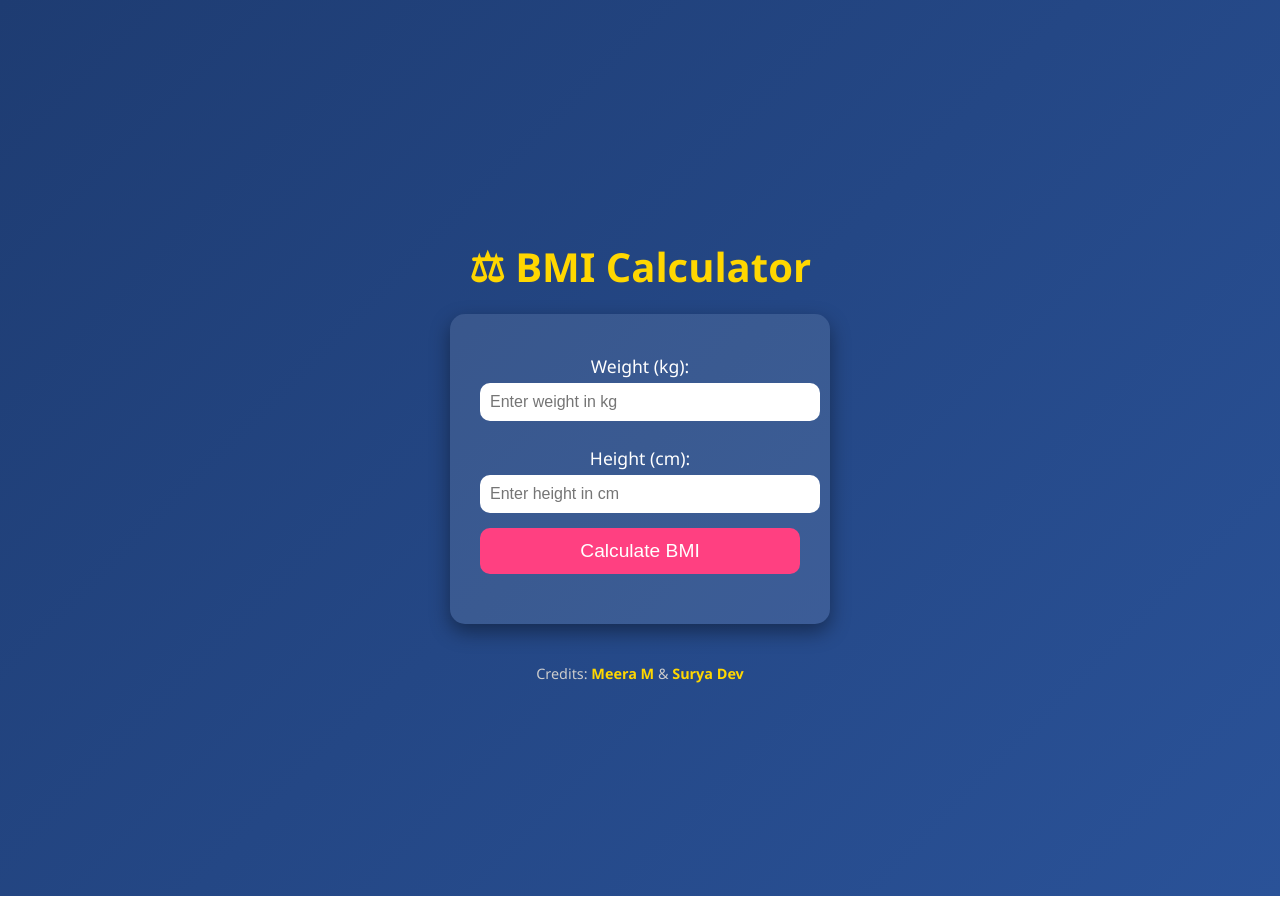
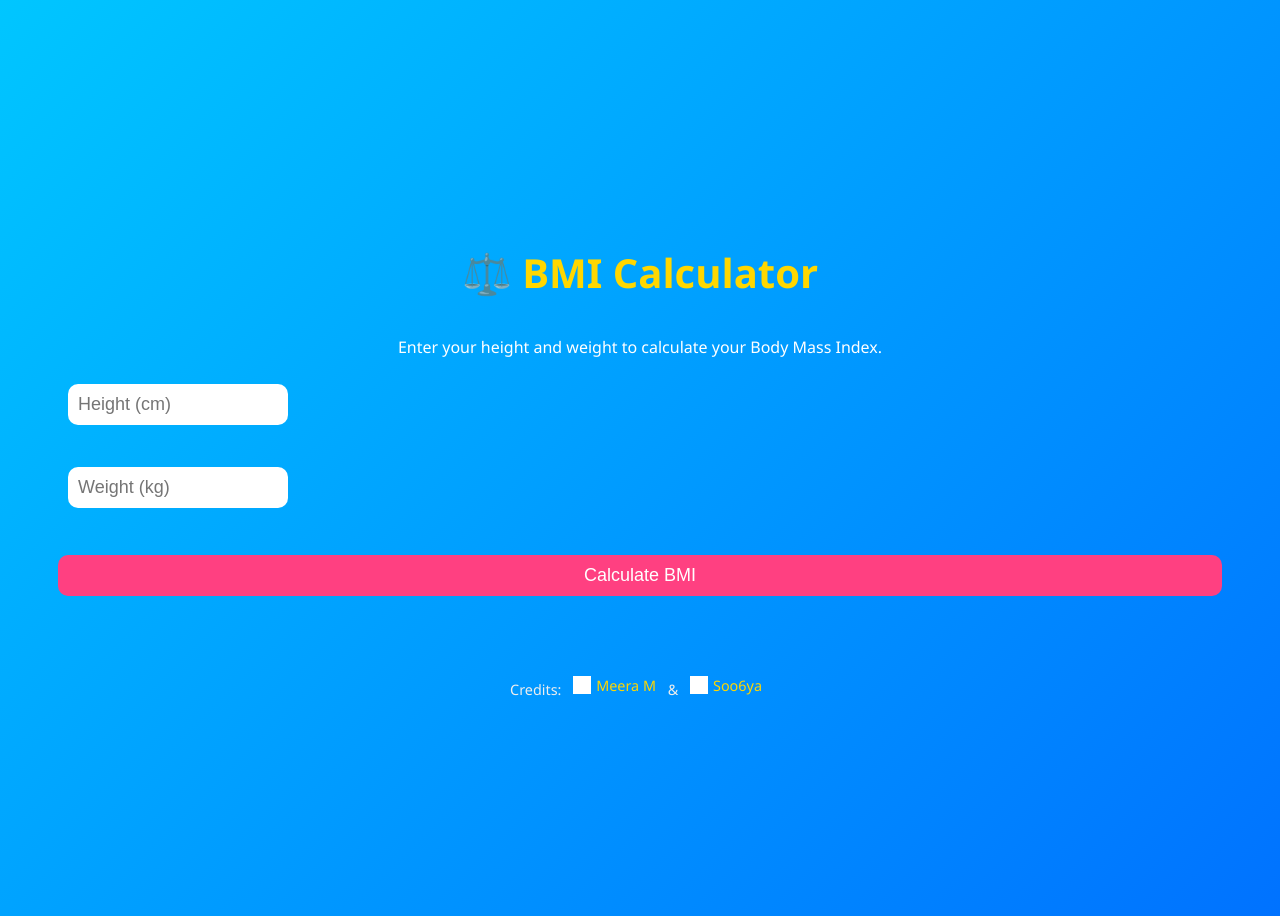
Before and after one commit to soo6ya/Body_Mass_calc, a plain HTML site: page main.html in a window 1280 px wide. Drawn offline with Linux system fonts and the light colour scheme; grey boxes are pictures that could not be loaded.

Commit message:
Update main.html

```diff
--- a/main.html
+++ b/main.html
@@ -3,85 +3,73 @@
 <head>
   <meta charset="UTF-8" />
   <meta name="viewport" content="width=device-width, initial-scale=1.0"/>
-  <title>⚖ BMI Calculator</title>
+  <title>⚖️ BMI Calculator</title>
   <style>
     body {
       font-family: 'Segoe UI', sans-serif;
-      background: linear-gradient(135deg, #1e3c72, #2a5298);
+      background: linear-gradient(135deg, #00c6ff, #0072ff);
       color: #fff;
       text-align: center;
-      padding: 40px;
+      padding: 50px;
       min-height: 100vh;
       display: flex;
       flex-direction: column;
       justify-content: center;
-      align-items: center;
     }
 
     h1 {
       font-size: 2.5rem;
+      color: #ffd700;
       margin-bottom: 20px;
-      color: #ffd700;
-    }
-
-    .card {
-      background: rgba(255, 255, 255, 0.1);
-      padding: 30px;
-      border-radius: 15px;
-      box-shadow: 0 8px 20px rgba(0, 0, 0, 0.4);
-      width: 320px;
-      animation: fadeIn 1s ease-in-out;
-    }
-
-    label {
-      display: block;
-      margin: 10px 0 5px;
-      font-size: 1.1rem;
     }
 
     input {
-      width: 100%;
       padding: 10px;
+      width: 200px;
+      font-size: 18px;
       border: none;
       border-radius: 10px;
+      margin: 10px;
       outline: none;
-      font-size: 1rem;
-      margin-bottom: 15px;
     }
 
     button {
-      padding: 12px;
-      width: 100%;
-      font-size: 1.2rem;
+      padding: 10px 25px;
+      font-size: 18px;
+      background-color: #ff4081;
+      color: white;
       border: none;
       border-radius: 10px;
-      background: #ff4081;
-      color: #fff;
       cursor: pointer;
-      transition: 0.3s;
+      margin-top: 15px;
+      transition: background 0.3s, transform 0.2s;
     }
 
     button:hover {
-      background: #e91e63;
+      background-color: #e91e63;
       transform: scale(1.05);
     }
 
     #result {
-      margin-top: 20px;
-      font-size: 1.3rem;
+      margin-top: 30px;
+      font-size: 1.4rem;
       font-weight: bold;
+      color: #fff;
     }
 
     footer {
-      margin-top: 40px;
+      margin-top: 50px;
       font-size: 0.9rem;
-      color: #ccc;
+      color: #eee;
     }
 
     footer a {
       color: #ffd700;
       text-decoration: none;
-      font-weight: bold;
+      margin: 0 8px;
+      display: inline-flex;
+      align-items: center;
+      gap: 5px;
       transition: color 0.3s;
     }
 
@@ -89,63 +77,59 @@
       color: #ff4081;
     }
 
-    @keyframes fadeIn {
-      from { opacity: 0; transform: translateY(20px); }
-      to { opacity: 1; transform: translateY(0); }
+    .insta-icon {
+      width: 18px;
+      height: 18px;
+      filter: brightness(0) invert(1);
     }
   </style>
 </head>
 <body>
 
-  <h1>⚖ BMI Calculator</h1>
+  <h1>⚖️ BMI Calculator</h1>
+  <p>Enter your height and weight to calculate your Body Mass Index.</p>
 
-  <div class="card">
-    <label for="weight">Weight (kg):</label>
-    <input type="number" id="weight" placeholder="Enter weight in kg">
+  <input type="number" id="height" placeholder="Height (cm)" />
+  <br>
+  <input type="number" id="weight" placeholder="Weight (kg)" />
+  <br>
+  <button onclick="calculateBMI()">Calculate BMI</button>
 
-    <label for="height">Height (cm):</label>
-    <input type="number" id="height" placeholder="Enter height in cm">
-
-    <button onclick="calculateBMI()">Calculate BMI</button>
-    <div id="result"></div>
-  </div>
+  <div id="result"></div>
 
   <footer>
     Credits:
-    <a href="https://www.instagram.com/me.eraa.m" target="_blank">Meera M</a> &
-    <a href="https://www.instagram.com/soo6ya_" target="_blank">Surya Dev</a>
+    <a href="https://instagram.com/me.eraa.m" target="_blank">
+      <img src="https://upload.wikimedia.org/wikipedia/commons/a/a5/Instagram_icon.png" class="insta-icon"> Meera M
+    </a>
+    &
+    <a href="https://instagram.com/soo6ya_" target="_blank">
+      <img src="https://upload.wikimedia.org/wikipedia/commons/a/a5/Instagram_icon.png" class="insta-icon"> Soo6ya
+    </a>
   </footer>
 
   <script>
     function calculateBMI() {
+      const height = parseFloat(document.getElementById("height").value) / 100;
       const weight = parseFloat(document.getElementById("weight").value);
-      const height = parseFloat(document.getElementById("height").value) / 100; // convert cm to m
       const result = document.getElementById("result");
 
-      if (!weight || !height || weight <= 0 || height <= 0) {
-        result.textContent = "⚠ Please enter valid values!";
+      if (isNaN(height) || isNaN(weight) || height <= 0 || weight <= 0) {
+        result.textContent = "⚠ Please enter valid height and weight!";
         result.style.color = "#ffcc00";
         return;
       }
 
       const bmi = (weight / (height * height)).toFixed(2);
-      let category = "";
+      let status = "";
 
-      if (bmi < 18.5) {
-        category = "Underweight 😕";
-        result.style.color = "#00bcd4";
-      } else if (bmi < 24.9) {
-        category = "Normal ✅";
-        result.style.color = "#4caf50";
-      } else if (bmi < 29.9) {
-        category = "Overweight ⚠";
-        result.style.color = "#ff9800";
-      } else {
-        category = "Obese 🚨";
-        result.style.color = "#f44336";
-      }
+      if (bmi < 18.5) status = "Underweight 😕";
+      else if (bmi < 24.9) status = "Normal ✅";
+      else if (bmi < 29.9) status = "Overweight ⚠";
+      else status = "Obese 🚨";
 
-      result.textContent = `Your BMI is ${bmi} → ${category}`;
+      result.textContent = `Your BMI is ${bmi} → ${status}`;
+      result.style.color = "#fff";
     }
   </script>
 
```
